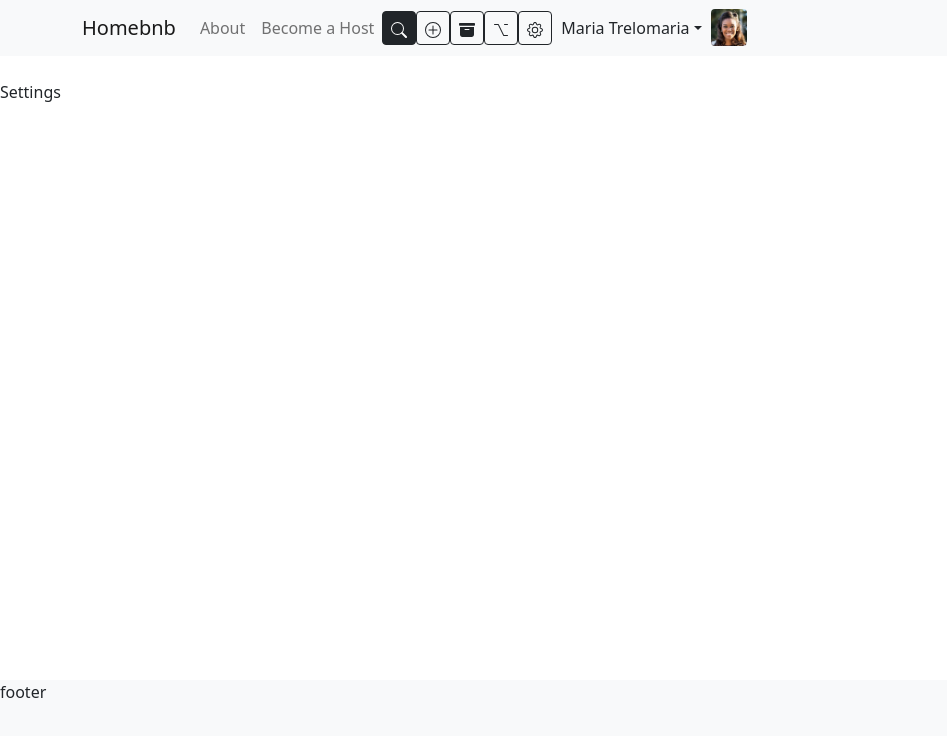
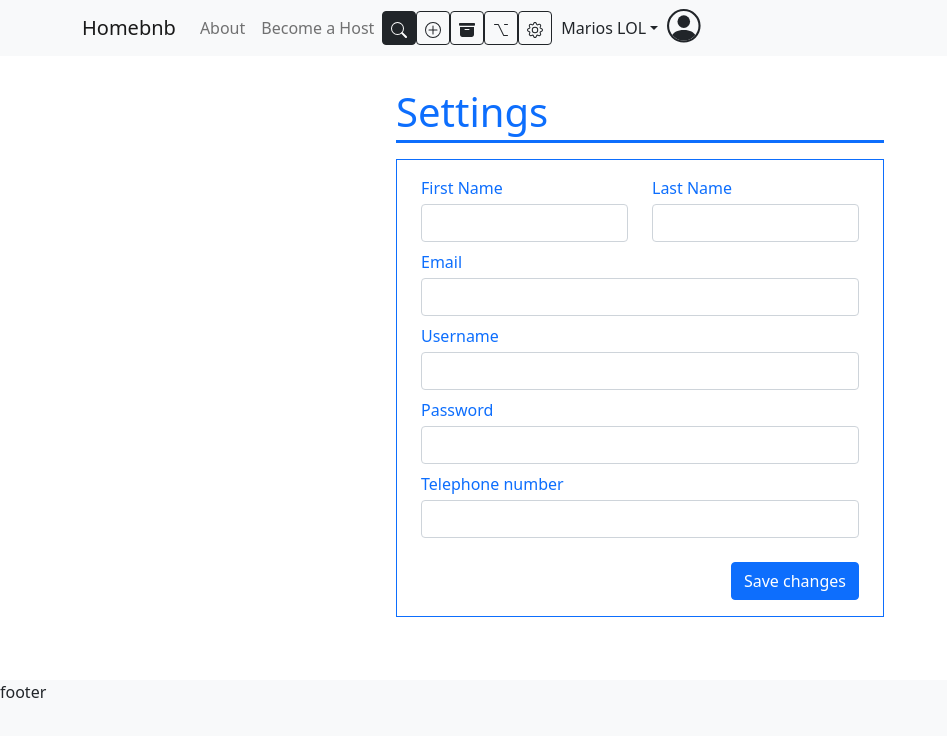
Before and after one commit to FotiadisM/Apartment-Booking-Website, a React (Create React App) app in the folder web/: page /main/settings in a window 1280 px wide. Shown: the top 736 px of the page, without its empty margins (0-947 px from the left). Built offline with nearby package versions, Linux system fonts and the light colour scheme.

Commit message:
settingsTab

```diff
--- a/web/src/Components/AddTab/AddTab.js
+++ b/web/src/Components/AddTab/AddTab.js
@@ -1,7 +1,96 @@
 import React from "react";
 
 function AddTab() {
-  return <div>New NewListingTab</div>;
+  return (
+    <div className="AddTab mt-2 mb-3">
+      <div className="container" style={{ width: "40%" }}>
+        <h1 className="mb-1 text-primary">Add a new Listing</h1>
+        <hr
+          className="bg-primary mt-0"
+          style={{ height: ".2rem", opacity: "1" }}
+        />
+        <div className="border border-primary rounded-lg py-3 px-4">
+          <div className="row mb-2">
+            <div className="col">
+              <label
+                htmlFor="fNameSettings"
+                className="form-label text-primary mb-1"
+              >
+                First Name
+              </label>
+              <input type="text" className="form-control" id="fNameSettings" />
+            </div>
+            <div className="col">
+              <label
+                htmlFor="lNameSettings"
+                className="form-label text-primary mb-1"
+              >
+                Last Name
+              </label>
+              <input type="text" className="form-control" id="lNameSettings" />
+            </div>
+          </div>
+          <div className="mb-2">
+            <label
+              htmlFor="emailSettings"
+              className="form-label text-primary mb-1"
+            >
+              Email
+            </label>
+            <input type="email" className="form-control" id="emailSettings" />
+          </div>
+          <div className="mb-2">
+            <label
+              htmlFor="usernameSettings"
+              className="form-label text-primary mb-1"
+            >
+              Username
+            </label>
+            <input
+              type="text"
+              className="form-control"
+              id="usernameSettings"
+              autoComplete="username"
+            />
+          </div>
+          <div className="mb-2">
+            <label
+              htmlFor="passwordSettings"
+              className="form-label text-primary mb-1"
+            >
+              Password
+            </label>
+            <input
+              type="password"
+              autoComplete="new-password"
+              className="form-control"
+              id="passwordSettings"
+            />
+          </div>
+          <div className="mb-2">
+            <label
+              htmlFor="telSettings"
+              className="form-label text-primary mb-1"
+            >
+              Telephone number
+            </label>
+            <input
+              type="tel"
+              pattern="[0-9]{10}"
+              autoComplete="new-password"
+              className="form-control"
+              id="telSettings"
+            />
+          </div>
+          <div className="mt-4 d-flex justify-content-end">
+            <button type="submit" className="btn btn-primary">
+              Save changes
+            </button>
+          </div>
+        </div>
+      </div>
+    </div>
+  );
 }
 
 export default AddTab;
--- a/web/src/Components/NavBar/LogedIn.js
+++ b/web/src/Components/NavBar/LogedIn.js
@@ -1,6 +1,5 @@
 import React from "react";
 import { useHistory } from "react-router-dom";
-import face from "../../assets/face2.jpeg";
 import Icons from "./Icons";
 
 function LogedIn({ userState }) {
@@ -37,12 +36,21 @@ function LogedIn({ userState }) {
         </ul>
       </div>
       <div className="ml-2">
-        <img
-          src={face}
-          className="rounded rounded-lg"
-          alt="profile"
-          style={{ width: "2.3rem", height: "2.3rem" }}
-        />
+        <svg
+          width="2.1em"
+          height="2.1em"
+          viewBox="0 0 16 16"
+          className="bi bi-person-circle"
+          fill="currentColor"
+          xmlns="http://www.w3.org/2000/svg"
+        >
+          <path d="M13.468 12.37C12.758 11.226 11.195 10 8 10s-4.757 1.225-5.468 2.37A6.987 6.987 0 0 0 8 15a6.987 6.987 0 0 0 5.468-2.63z" />
+          <path fillRule="evenodd" d="M8 9a3 3 0 1 0 0-6 3 3 0 0 0 0 6z" />
+          <path
+            fillRule="evenodd"
+            d="M8 1a7 7 0 1 0 0 14A7 7 0 0 0 8 1zM0 8a8 8 0 1 1 16 0A8 8 0 0 1 0 8z"
+          />
+        </svg>
       </div>
     </div>
   );
--- a/web/src/Components/SettingsTab/SettingsTab.js
+++ b/web/src/Components/SettingsTab/SettingsTab.js
@@ -1,7 +1,96 @@
 import React from "react";
 
 function SettingsPage() {
-  return <div>Settings</div>;
+  return (
+    <div className="SettingsTab mt-2 mb-3">
+      <div className="container" style={{ width: "40%" }}>
+        <h1 className="mb-1 text-primary">Settings</h1>
+        <hr
+          className="bg-primary mt-0"
+          style={{ height: ".2rem", opacity: "1" }}
+        />
+        <div className="border border-primary rounded-lg py-3 px-4">
+          <div className="row mb-2">
+            <div className="col">
+              <label
+                htmlFor="fNameSettings"
+                className="form-label text-primary mb-1"
+              >
+                First Name
+              </label>
+              <input type="text" className="form-control" id="fNameSettings" />
+            </div>
+            <div className="col">
+              <label
+                htmlFor="lNameSettings"
+                className="form-label text-primary mb-1"
+              >
+                Last Name
+              </label>
+              <input type="text" className="form-control" id="lNameSettings" />
+            </div>
+          </div>
+          <div className="mb-2">
+            <label
+              htmlFor="emailSettings"
+              className="form-label text-primary mb-1"
+            >
+              Email
+            </label>
+            <input type="email" className="form-control" id="emailSettings" />
+          </div>
+          <div className="mb-2">
+            <label
+              htmlFor="usernameSettings"
+              className="form-label text-primary mb-1"
+            >
+              Username
+            </label>
+            <input
+              type="text"
+              className="form-control"
+              id="usernameSettings"
+              autoComplete="username"
+            />
+          </div>
+          <div className="mb-2">
+            <label
+              htmlFor="passwordSettings"
+              className="form-label text-primary mb-1"
+            >
+              Password
+            </label>
+            <input
+              type="password"
+              autoComplete="new-password"
+              className="form-control"
+              id="passwordSettings"
+            />
+          </div>
+          <div className="mb-2">
+            <label
+              htmlFor="telSettings"
+              className="form-label text-primary mb-1"
+            >
+              Telephone number
+            </label>
+            <input
+              type="tel"
+              pattern="[0-9]{10}"
+              autoComplete="new-password"
+              className="form-control"
+              id="telSettings"
+            />
+          </div>
+          <div className="mt-4 d-flex justify-content-end">
+            <button type="submit" className="btn btn-primary">
+              Save changes
+            </button>
+          </div>
+        </div>
+      </div>
+    </div>
+  );
 }
 
 export default SettingsPage;
--- a/web/src/Components/SignPage/SignPage.js
+++ b/web/src/Components/SignPage/SignPage.js
@@ -30,7 +30,6 @@ function SignPage() {
                 autoComplete="username"
                 className="form-control"
                 id="userNameSignIn"
-                aria-describedby="username"
               />
             </div>
             <div className="mb-3">
@@ -42,7 +41,15 @@ function SignPage() {
                 autoComplete="current-password"
                 className="form-control"
                 id="passwordSignIn"
+                aria-describedby="forgotPassword"
               />
+              <div
+                id="forgotPassword"
+                className="form-text text-white"
+                style={{ cursor: "pointer" }}
+              >
+                Forgot password?
+              </div>
             </div>
             <div className="mt-4 d-flex justify-content-end">
               <button type="submit" className="btn btn-light w-50">
@@ -124,7 +131,7 @@ function SignPage() {
                 id="passwordSignUp"
               />
             </div>
-            <div className="mb-4">
+            <div className="mb-2">
               <label
                 htmlFor="repeatPasswordSignUp"
                 className="form-label text-primary mb-1"
@@ -136,6 +143,21 @@ function SignPage() {
                 autoComplete="new-password"
                 className="form-control mb-1"
                 id="repeatPasswordSignUp"
+              />
+            </div>
+            <div className="mb-4">
+              <label
+                htmlFor="telSignUp"
+                className="form-label text-primary mb-1"
+              >
+                Telephone number
+              </label>
+              <input
+                type="tel"
+                pattern="[0-9]{10}"
+                autoComplete="new-password"
+                className="form-control"
+                id="telSignUp"
               />
             </div>
             <div className="d-flex justify-content-around">
--- a/web/src/Containers/App/App.js
+++ b/web/src/Containers/App/App.js
@@ -12,7 +12,7 @@ function App() {
     access_token: "",
     user: {
       id: 0,
-      name: "Maria Trelomaria",
+      name: "Marios LOL",
       role: "admin",
     },
   });
```
